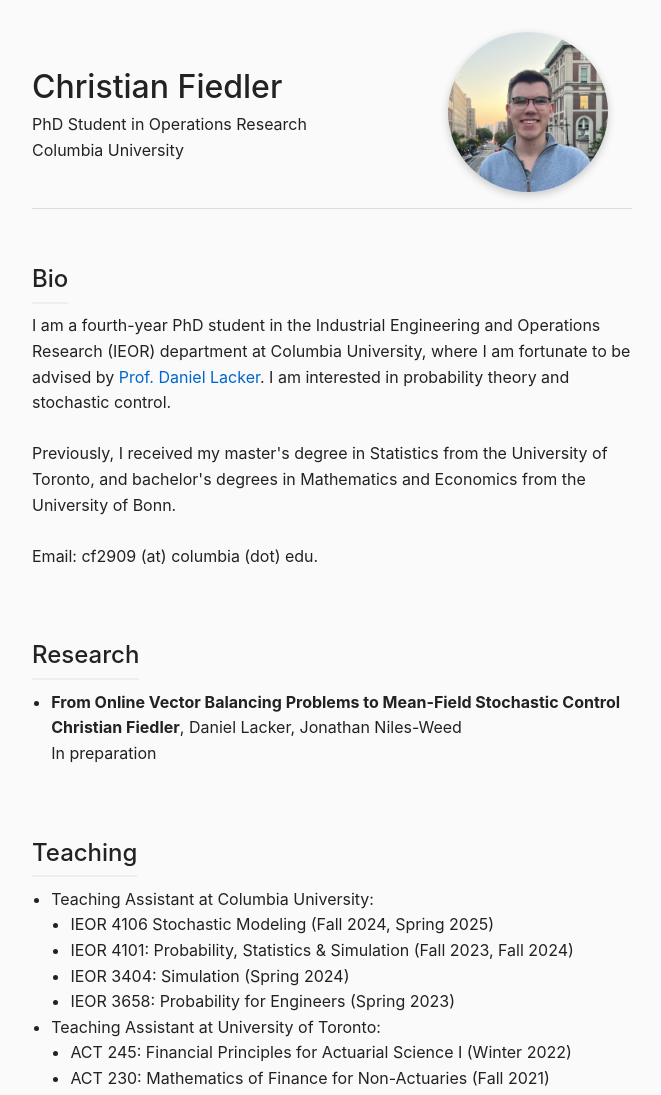
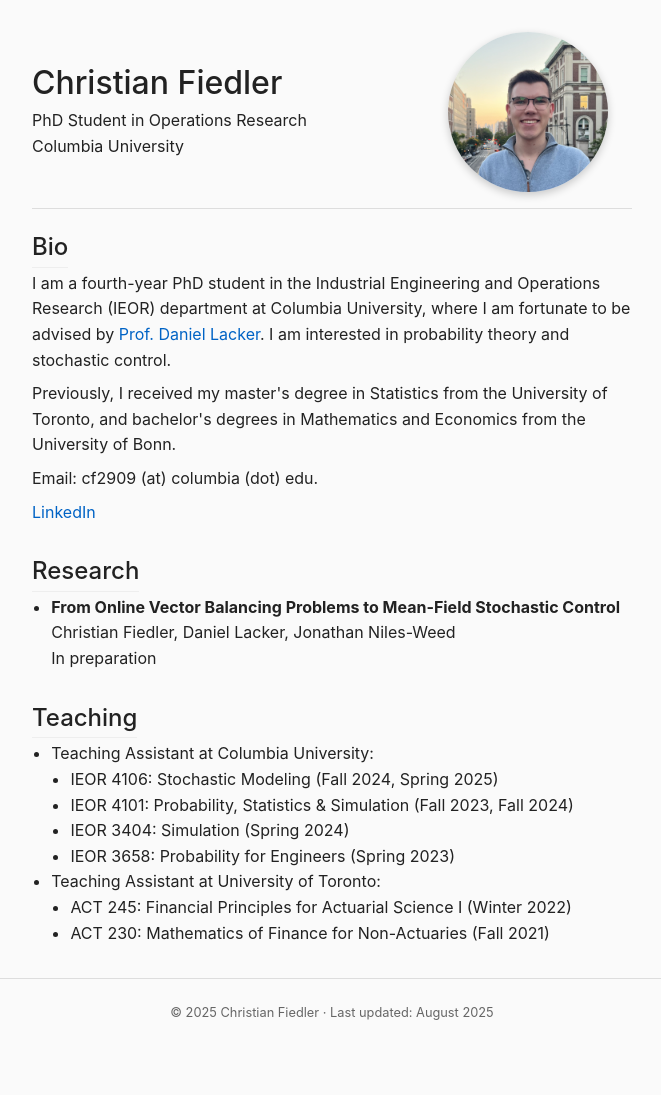
Before and after one commit to c-fiedler/c-fiedler.github.io, a plain HTML site: page index.html in a window 1280 px wide. Shown: the top 1095 px of the page, without its empty margins (308-969 px from the left). After the commit the page ends 1048 px from the top, so only its background shows below. Drawn offline with Linux system fonts and the light colour scheme.

Commit message:
Tighten spacing

```diff
--- a/index.html
+++ b/index.html
@@ -1,61 +1,68 @@
 <!DOCTYPE html>
 <html lang="en">
+
 <head>
   <meta charset="utf-8">
-  <title>Christian Fiedler | Personal Website</title>
+  <title>Christian Fiedler</title>
   <meta name="viewport" content="width=device-width, initial-scale=1">
   <link rel="stylesheet" href="style.css">
-  <!-- Minimal favicon -->
   <link rel="icon" href="data:,">
 </head>
 
 <body>
   <header>
-  <!-- TEXT FIRST -->
     <div class="intro">
       <h1>Christian Fiedler</h1>
-    <p class="desc">PhD Student in Operations Research</p>
-    <p class="desc">Columbia University</p>
+      <p class="desc">
+        PhD Student in Operations Research
+        <br>
+        Columbia University
+      </p>
     </div>
-
-  <!-- PHOTO LAST (but CSS will flip order) -->
     <img class="avatar" src="img/portrait-2.jpg" alt="Portrait of Christian Fiedler">
   </header>
 
   <main>
-  <!-- ====== BIO ====== -->
+    <!-- ====== Bio ====== -->
     <section id="bio">
       <h2>Bio</h2>
       <p>
-      I am a fourth-year PhD student in the Industrial Engineering and Operations Research (IEOR) department at Columbia University, where I am fortunate to be advised by <a href="https://www.columbia.edu/~dl3133/">Prof. Daniel Lacker</a>. I am interested in probability theory and stochastic control.
-      <br><br>
-      Previously, I received my master's degree in Statistics from the University of Toronto, and bachelor's degrees in Mathematics and Economics from the University of Bonn.
-      <br>
-      <br>
+        I am a fourth-year PhD student in the Industrial Engineering and Operations Research (IEOR) department at
+        Columbia University, where I am fortunate to be advised by <a href="https://www.columbia.edu/~dl3133/">Prof.
+          Daniel Lacker</a>. I am interested in probability theory and stochastic control.
+      </p>
+      <p>
+        Previously, I received my master's degree in Statistics from the University of Toronto, and bachelor's degrees
+        in Mathematics and Economics from the University of Bonn.
+      </p>
+      <p>
         Email: cf2909 (at) columbia (dot) edu.
+      </p>
+      <p>
+        <a href="https://www.linkedin.com/in/christian-fiedler/">LinkedIn</a>
       </p>
     </section>
 
-  <!-- ====== RESEARCH ====== -->
+    <!-- ====== Research ====== -->
     <section id="pubs">
       <h2>Research</h2>
       <ul class="pub-list">
         <li>
           <span class="pub-title">From Online Vector Balancing Problems to Mean-Field Stochastic Control</span><br>
-        <span class="pub-authors"><b>Christian Fiedler</b>, Daniel Lacker, Jonathan Niles-Weed</span><br>
+          <span class="pub-authors">Christian Fiedler, Daniel Lacker, Jonathan Niles-Weed</span><br>
           <span class="pub-venue">In preparation</span>
         </li>
 
       </ul>
     </section>
 
-  <!-- ====== TEACHING ====== -->
+    <!-- ====== Teaching ====== -->
     <section id="teaching">
       <h2>Teaching</h2>
       <ul>
         <li>Teaching Assistant at Columbia University:</li>
         <ul>
-            <li>IEOR 4106 Stochastic Modeling (Fall 2024, Spring 2025)</li>
+          <li>IEOR 4106: Stochastic Modeling (Fall 2024, Spring 2025)</li>
           <li>IEOR 4101: Probability, Statistics & Simulation (Fall 2023, Fall 2024)</li>
           <li>IEOR 3404: Simulation (Spring 2024)</li>
           <li>IEOR 3658: Probability for Engineers (Spring 2023)</li>
@@ -69,19 +76,11 @@
       </ul>
     </section>
 
-  <!-- ====== SERVICE (optional) ====== -->
-  <!-- <section id="service">
-    <h2>Professional Service</h2>
-    <ul>
-      <li>PC Member: NeurIPS 2024, ICML 2023, ICLR 2023</li>
-      <li>Reviewer: TOSEM, TMLR</li>
-    </ul>
-  </section> -->
-
   </main>
 
   <footer>
     © 2025 Christian Fiedler · Last updated: August 2025
   </footer>
 </body>
+
 </html>
--- a/style.css
+++ b/style.css
@@ -14,8 +14,12 @@ body {
     padding: 0 1rem;
 }
 
+p{
+  margin:0 0 0.5em;   /* top right bottom left */
+}
+
 a {
-    color: #0066cc;
+    color: #0063c5;
     text-decoration: none;
 }
 
@@ -29,15 +33,15 @@ h2 {
 }
 
 h2 {
-    margin-top: 2.2rem;
-    margin-bottom: .6rem;
-    border-bottom: 2px solid #eee;
+    margin-top: 0.2rem;
+    margin-bottom: 0.2rem;
+    border-bottom: 1px solid #eee;
     display: inline-block;
-    padding-bottom: .2rem;
+    padding-bottom: 0rem;
 }
 
 ul {
-    list-style-type: square;
+    list-style-type: disc;
     margin-left: 1.2rem;
 }
 
@@ -84,20 +88,16 @@ main {
 }
 
 section {
-    margin-bottom: 2rem;
+    margin-bottom: 1.5rem;
 }
 
 footer {
     text-align: center;
-    font-size: .85rem;
+    font-size: .8rem;
     color: #666;
     padding: 1.5rem 0;
     border-top: 1px solid #ddd;
     margin-top: 2rem;
-}
-
-ul {
-  list-style-type: disc;
 }
 
 /* Responsive tweaks */
```
Lines whose indentation alone changed are shown as unchanged.
